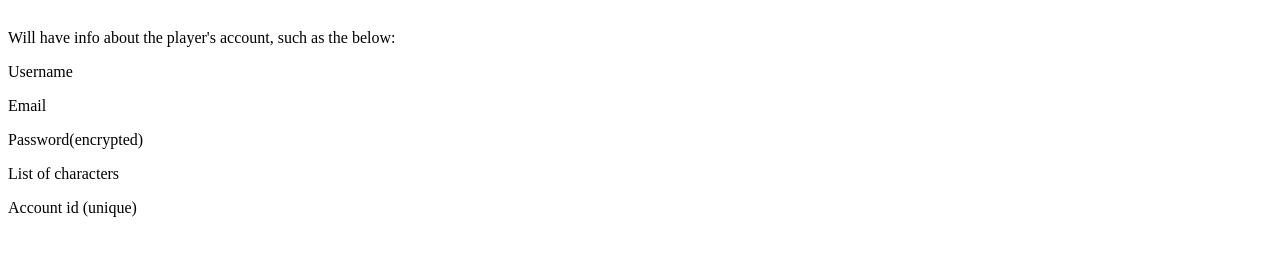
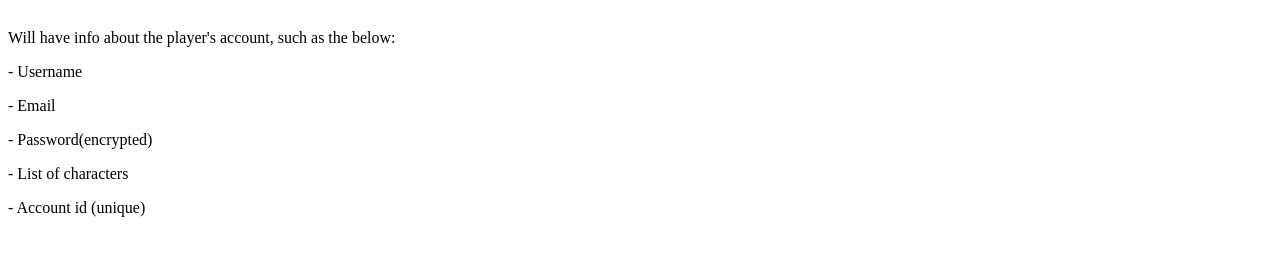
Before and after one commit to Spyke543/Squirrel, a plain HTML site: page account.html in a window 1280 px wide. Shown: the part 90-346 px from the top of the page. Drawn offline with Linux system fonts and the light colour scheme.

Commit message:
making it prettier

```diff
--- a/account.html
+++ b/account.html
@@ -17,11 +17,11 @@
 <body>
   <h1>Account</h1>
   <p>Will have info about the player's account, such as the below:</p>
-  <p>Username</p>
-	<p>Email</p>
-	<p>Password(encrypted)</p>
-	<p>List of characters</p>
-	<p>Account id (unique)</p>
+  <p> - Username</p>
+	<p> - Email</p>
+	<p> - Password(encrypted)</p>
+	<p> - List of characters</p>
+	<p> - Account id (unique)</p>
 
   <script src="script.js"></script>
 </body>
```
